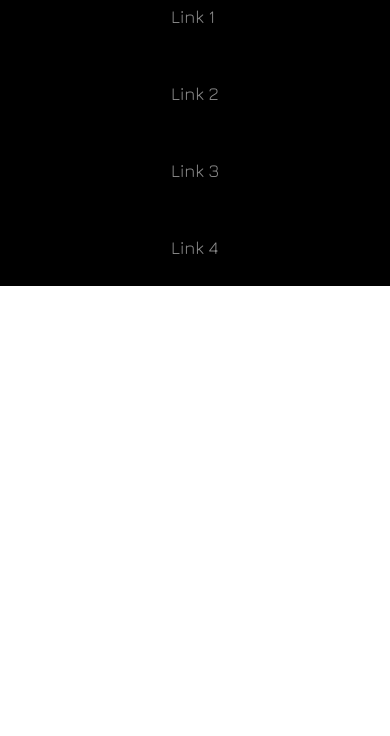
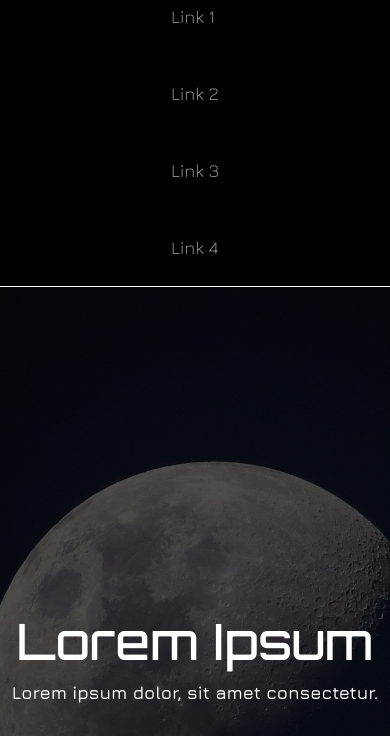
Before and after one commit to darioc25/black_template, a plain HTML site: page index.html in a window 390 px wide. Shown: the part 82-818 px from the top of the page. Drawn offline with nearby package versions, Linux system fonts and the light colour scheme.

Commit message:
Header completed

```diff
--- a/index.html
+++ b/index.html
@@ -32,7 +32,12 @@
                 </ul>
             </nav>
             <!-- Header Section -->
-            <header></header>
+            <header class="bg-header">
+                <div class="bg-filter">
+                    <h1 class="header-title">Lorem Ipsum</h1>
+                    <p class="header-text">Lorem ipsum dolor, sit amet consectetur.</p>
+                </div>
+            </header>
         </main>
 
         <!-- Footer Area -->
--- a/style.css
+++ b/style.css
@@ -10,7 +10,7 @@ nav {
     background-color: black;
     display: flex;
     align-items: center;
-    border-bottom: 2px solid white;
+    border-bottom: 1px solid white;
 }
 
 .custom-navbar {
@@ -30,6 +30,39 @@ nav {
     margin-left: 20px;
     font-size: 30px;
     color: white;
+}
+
+/* Header Section */
+.bg-header{
+    background-image: url(./media/moon.jpg);
+    background-position: center;
+    background-repeat: no-repeat;
+    background-size: cover;
+    height: 90vh;
+}
+
+.bg-filter {
+    width: 100%;
+    height: 100%;
+    background-color: rgba(0, 0, 0, 0.7);
+    display: flex;
+    flex-direction: column;
+    justify-content: center;
+}
+
+.header-title {
+    color: white;
+    font-family: var(--title-font);
+    font-size: 70px;
+    margin-left: 50px;
+}
+
+.header-text {
+    color: white;
+    font-family: var(--text-font);
+    font-size: 22px;
+    margin-left: 50px;
+    font-weight: 600;
 }
 
 
@@ -200,15 +233,8 @@ nav {
 
 
 
-
-
-
-
-
-
-
-
 @media screen and (max-width: 768px) {
+    /* Navbar Section */
     nav {
         display: flex;
         flex-direction: column;
@@ -229,4 +255,23 @@ nav {
     .custom-navbar li {
         padding: 25px 0px;
     }
+
+    /* Header Section */
+    .bg-filter {
+        display: flex;
+        flex-direction: column;
+        justify-content: center;
+    }
+
+    .header-title {
+        margin-left: 0px;
+        text-align: center;
+        font-size: 50px;
+    }
+
+    .header-text {
+        margin-left: 0px;
+        text-align: center;
+        font-size: 18px;
+    }
 }
```
